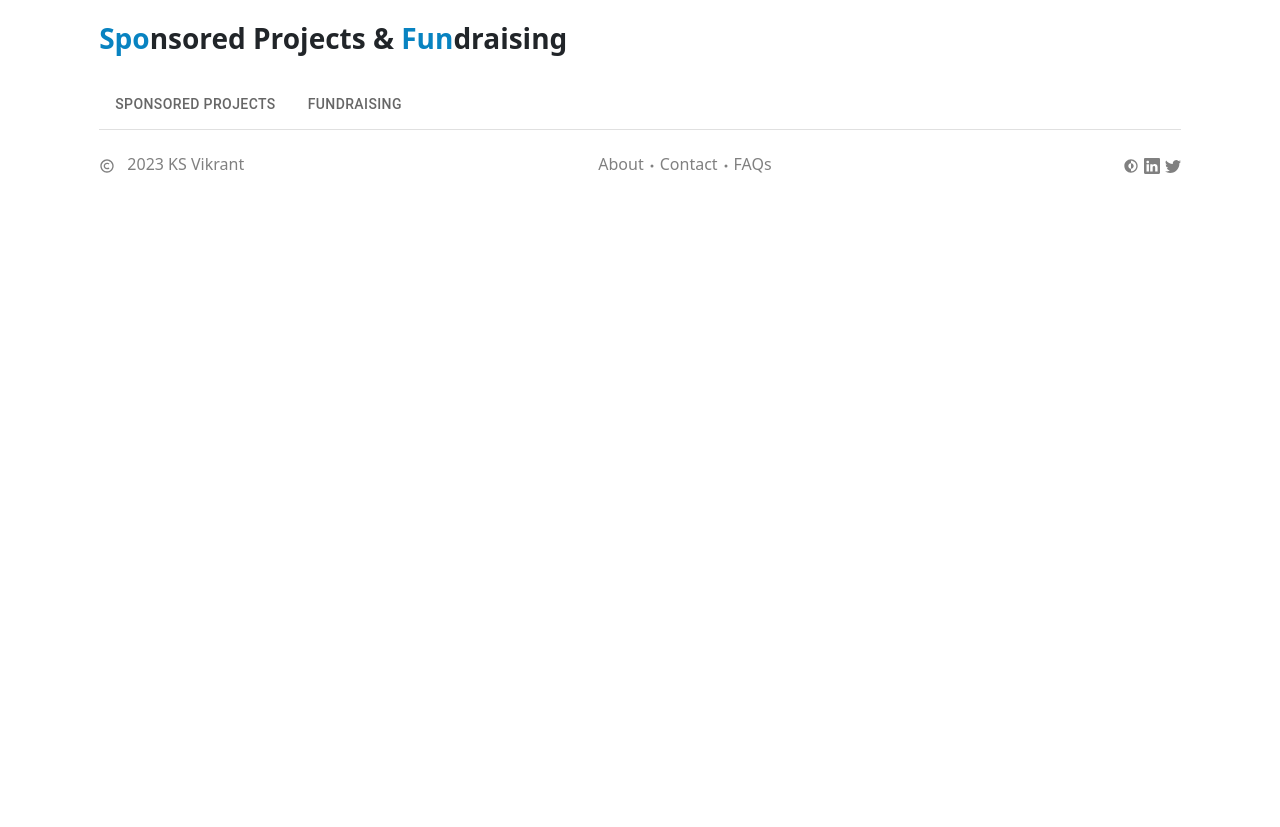
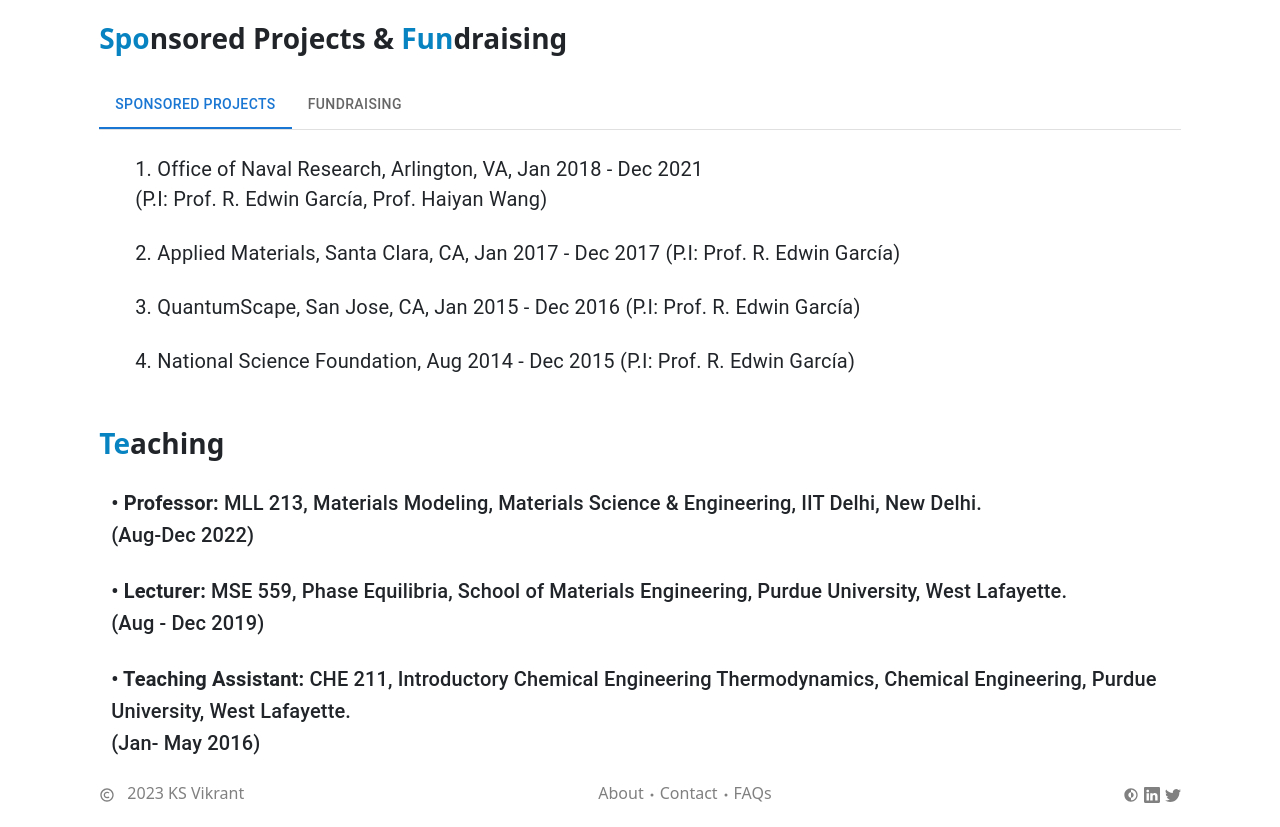
Before and after one commit to vikrant-iitd/home, a React (Create React App) app: page / in a window 1280 px wide. Shown: the part 3420-4247 px from the top of the page. Before the commit the page ends 3618 px from the top, so only its background shows below. Built offline with nearby package versions, Linux system fonts and the light colour scheme.

Commit message:
added Teaching Segment

```diff
--- a/src/Content.js
+++ b/src/Content.js
@@ -483,6 +483,36 @@ export const Content = () => {
                         <br></br><br></br>
                         <Projects/>
                 </div>
+                <div className='main-container'>
+                    <div style={{ width: '100%', display: 'flex', justifyContent: 'space-between', alignItems: 'end' }} >
+                        <div style={{ fontSize: '28px',fontWeight:'600' }}>
+                        <span style={{color:'#0883c1'}}>Te</span>aching
+                        </div>
+                    </div>
+                </div>
+                       <div className='main-container'>
+                        <div className='container'>
+
+                       <Typography variant="h6" component="span">
+                       <span style={{fontWeight:'600'}}>• Professor:</span>  MLL 213, Materials Modeling, Materials Science & Engineering, IIT Delhi, New Delhi. <br></br>(Aug-Dec
+2022)
+                                    </Typography>
+                                    <br></br><br></br>
+                                    <Typography variant="h6" component="span">
+                       <span style={{fontWeight:'600'}}>• Lecturer:</span>  MSE 559, Phase Equilibria, School of Materials Engineering,
+Purdue University, West Lafayette.<br></br> (Aug
+- Dec 2019)
+
+                                    </Typography>
+                                    <br></br><br></br>
+                                    <Typography variant="h6" component="span">
+                       <span style={{fontWeight:'600'}}>• Teaching Assistant:</span>  CHE 211, Introductory Chemical Engineering Thermodynamics, Chemical Engineering,
+Purdue University, West Lafayette.<br></br>
+ (Jan- May 2016)
+
+                                    </Typography>
+                       </div>
+                        </div>
             </div>
         </div>
     )
--- a/src/components/Projects.js
+++ b/src/components/Projects.js
@@ -11,7 +11,7 @@ import AttachMoneyIcon from '@mui/icons-material/AttachMoney';
 import CurrencyRupeeIcon from '@mui/icons-material/CurrencyRupee';
 
 function Projects() {
-    const [value, setValue] = React.useState('one');
+    const [value, setValue] = React.useState('1');
 
     const handleChange = (event, newValue) => {
       setValue(newValue);
```
